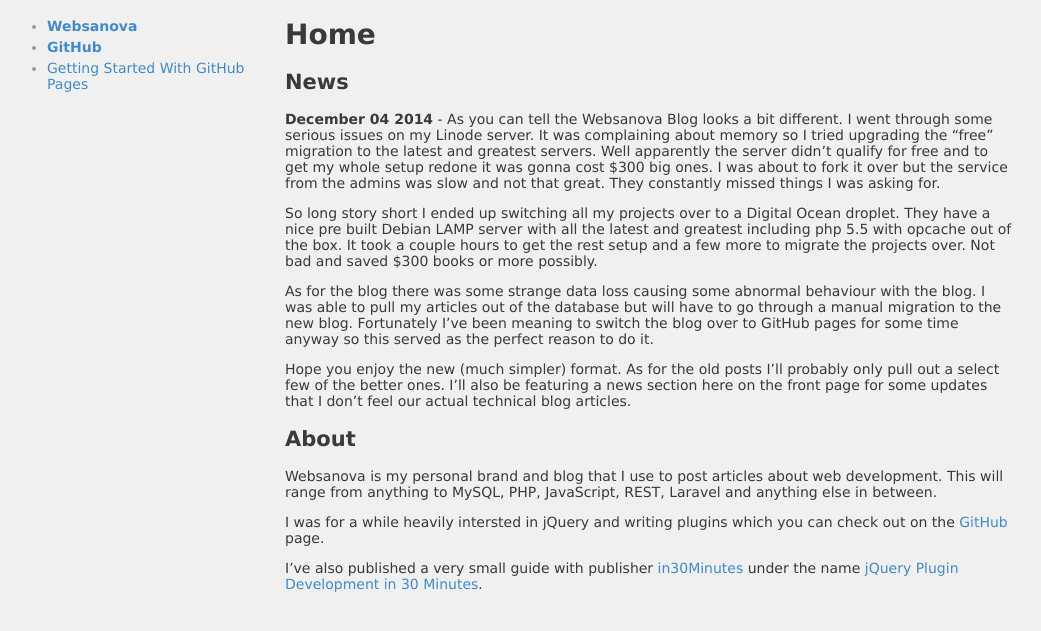
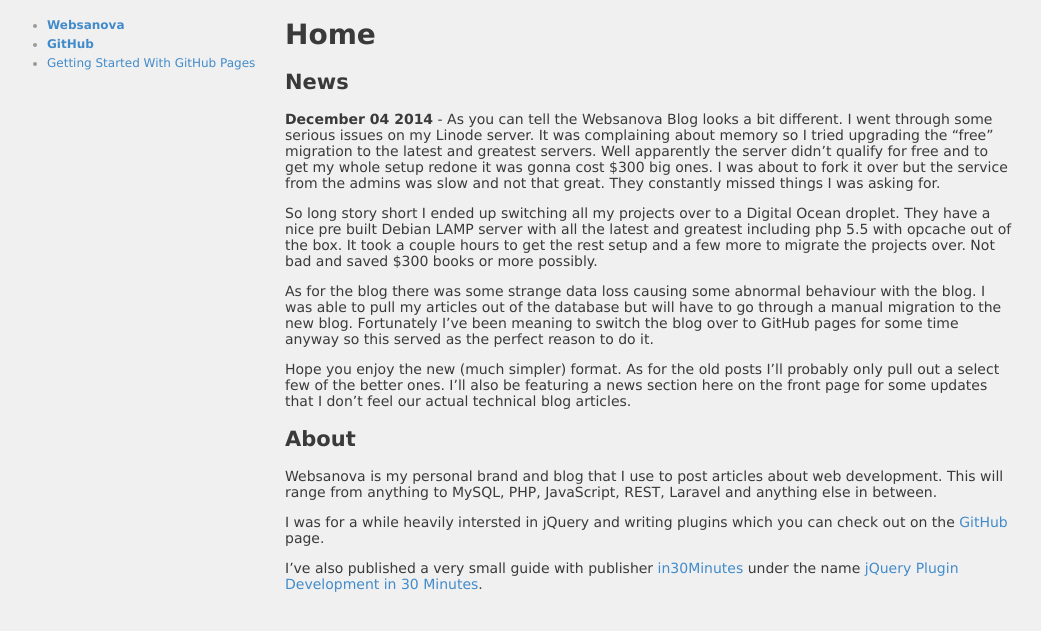
Before and after one commit to websanova/websanova.github.io, a Jekyll site: the page built from index.md, in a window 1280 px wide. Shown: the top 631 px of the page, without its empty margins (115-1156 px from the left). Built offline with Jekyll 4.4.1, drawn with Linux system fonts in a browser that asks for light colours.

Commit message:
Update menu link font size.

```diff
--- a/_layouts/default.html
+++ b/_layouts/default.html
@@ -21,7 +21,7 @@
 		h1 {margin-top: 0px;}
 		a {text-decoration: none; color: #428bca;}
 		ul {margin: 0px; padding: 0 0 0 12px;}
-		ul li {margin-bottom: 5px;}
+		ul li {margin-bottom: 5px; font-size: 12px;}
 
 		#container {max-width: 1000px; margin: 0 auto;}
 		#header {padding: 10px;}
```
